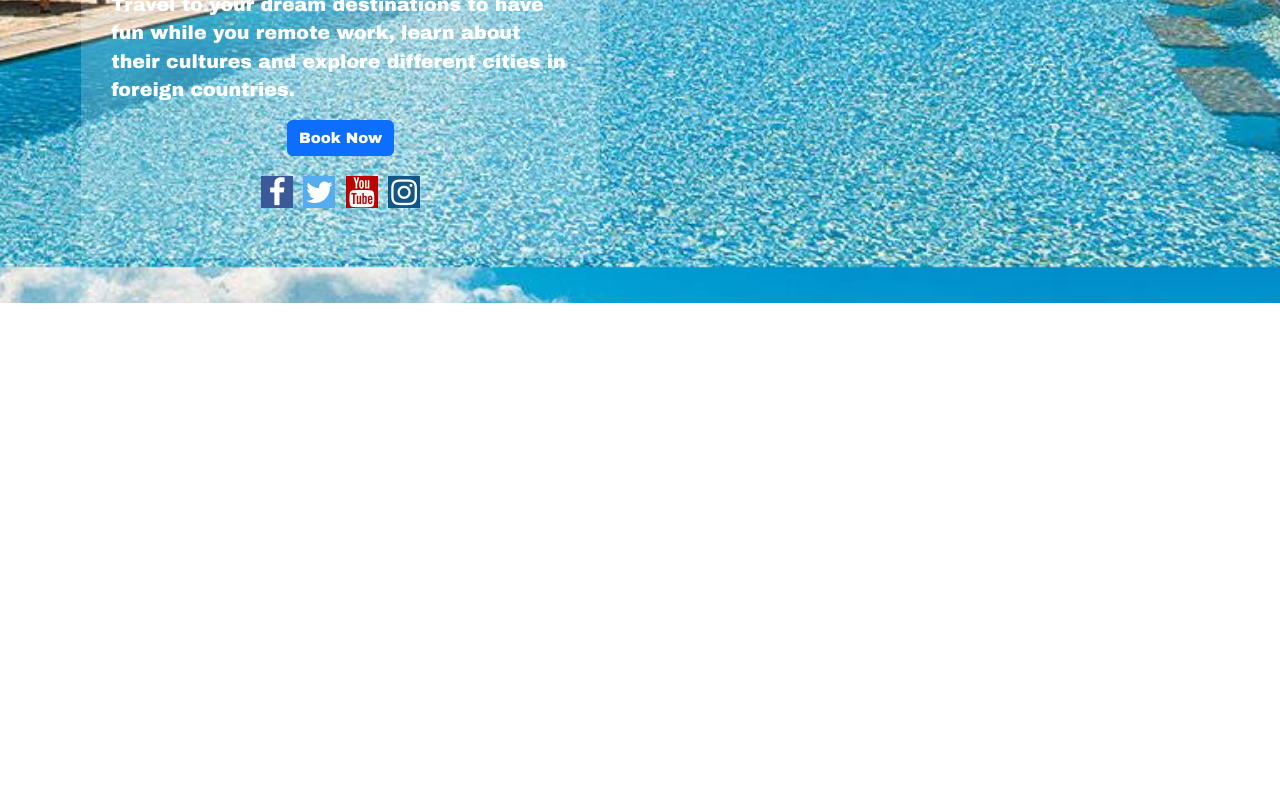
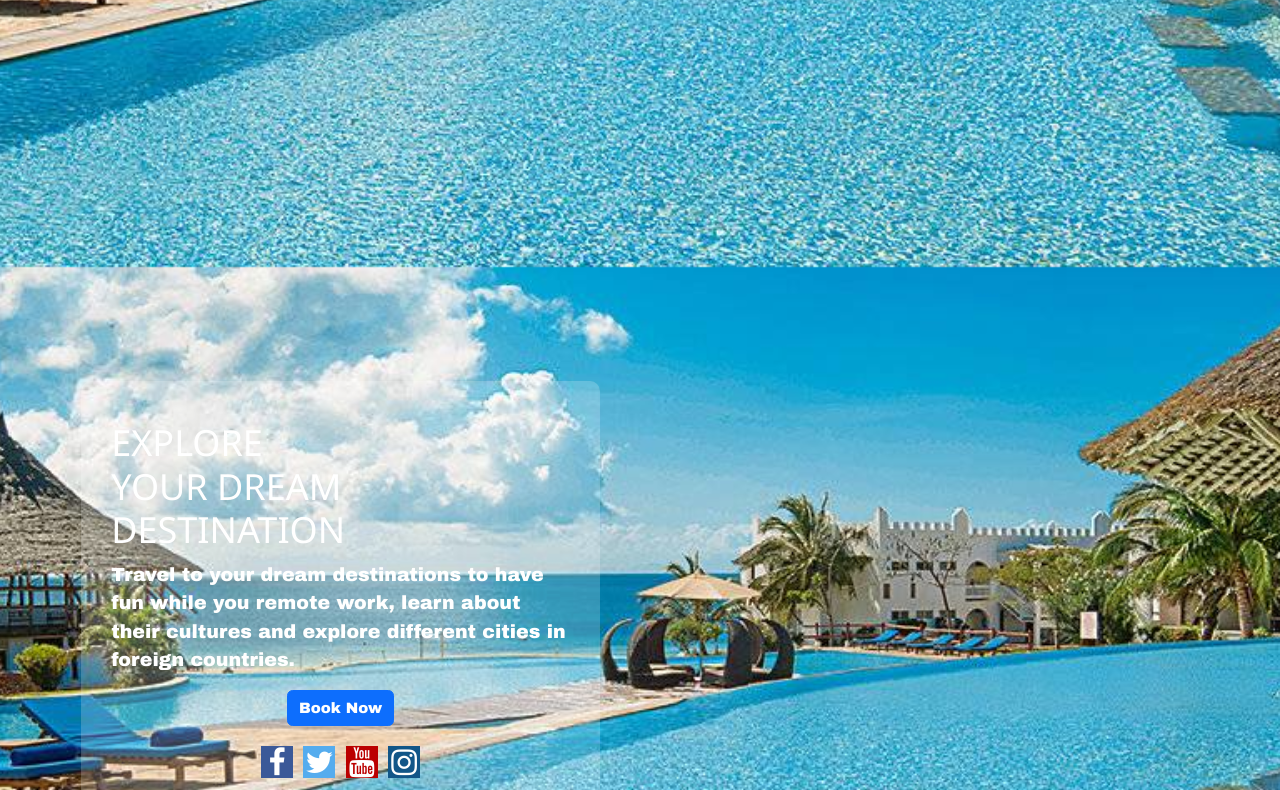
Before and after one commit to Snamude/travelRecommendation, a plain HTML site: page index.html in a window 1280 px wide. Shown: the part 533-1323 px from the top of the page. Before the commit the page ends 836 px from the top, so only its background shows below. Drawn offline with nearby package versions, Linux system fonts and the light colour scheme.

Commit message:
Update index.html

```diff
--- a/index.html
+++ b/index.html
@@ -27,7 +27,7 @@
             background-color: rgba(255, 255, 270, 0.2); /* White with 50% opacity */
             padding: 2rem; /* Adjust padding as needed */
             border-radius: 10px; /* Optional: Add rounded corners */
-            margin-top: -19rem; /* Add some top margin */
+            margin-top: 19rem; /* Add some top margin */
             text-align: left; /* Center the text */
 
 
```
